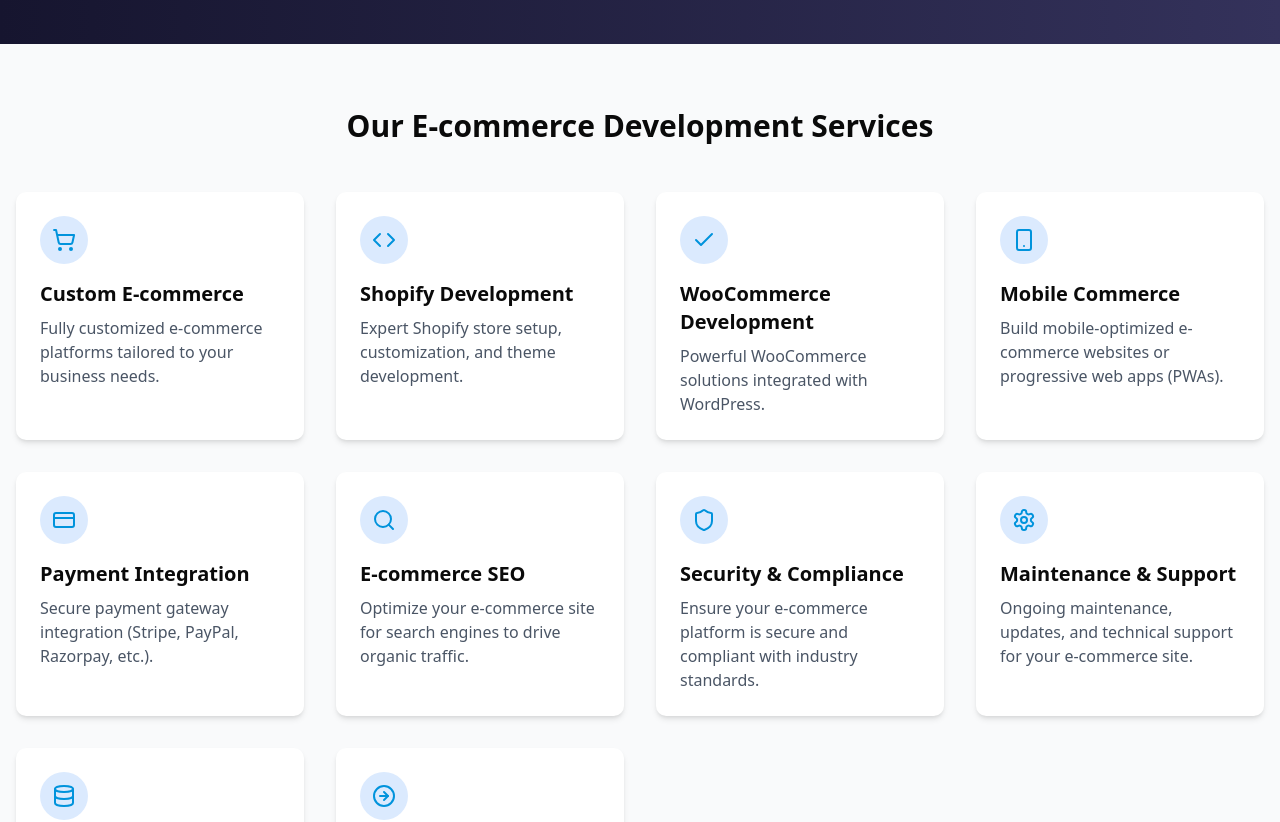
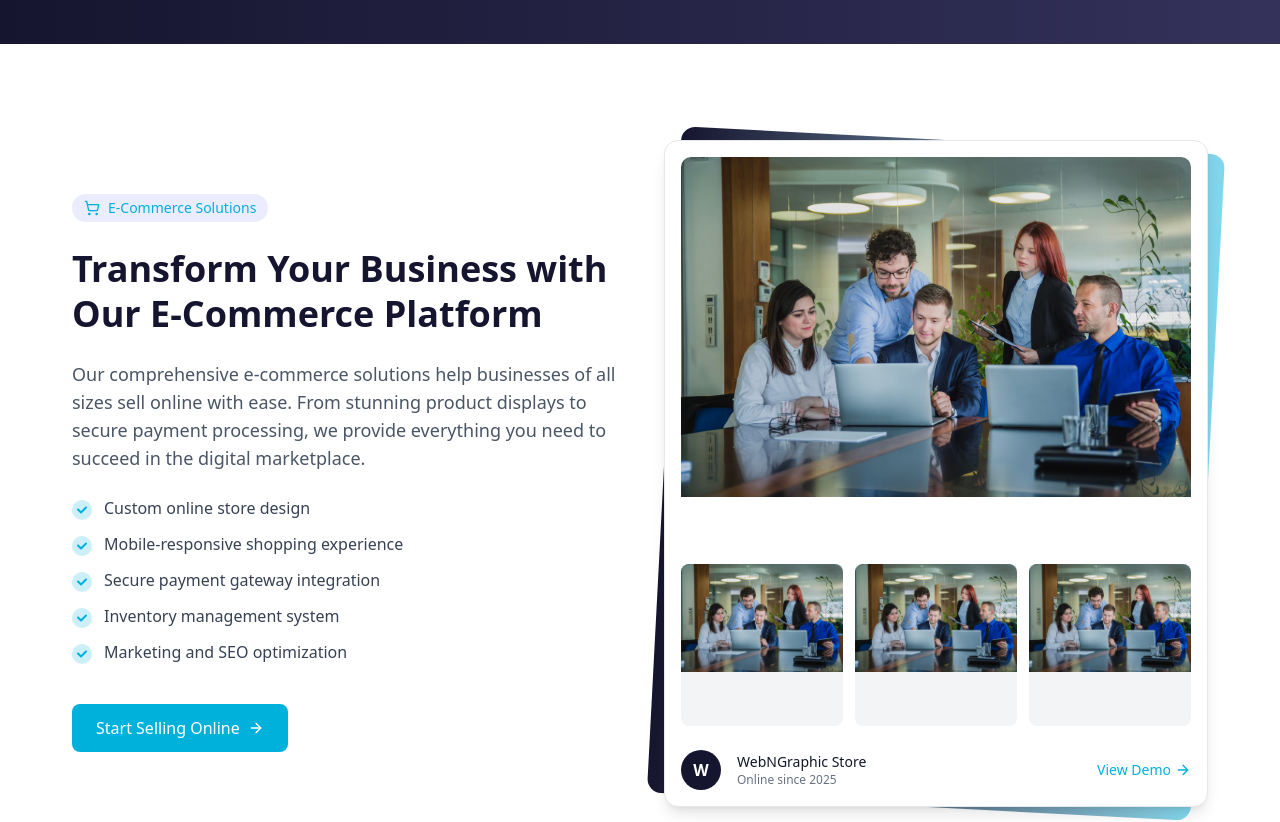
Before and after one commit to Bomstar/WebnGraphic, a Next.js app: page /webDevolopment/ecommerce in a window 1280 px wide. Shown: the part 280-1102 px from the top of the page. Built offline with nearby package versions, Linux system fonts and the light colour scheme.

Commit message:
add E-commerce

```diff
--- /dev/null
+++ b/app/webDevolopment/commponent/HeroSection.tsx
@@ -0,0 +1,30 @@
+import { Home } from "lucide-react";
+import Link from "next/link";
+
+export default function HeroSection({
+  headerData,
+}: {
+  headerData: { title: string; discription: string };
+}) {
+  return (
+    <section className="py-16 bg-gradient-to-r from-[#16152f] to-[#34325b] text-white text-center relative">
+      <h1 className="text-4xl md:text-5xl font-bold  mb-4">
+        {headerData.title}
+      </h1>
+      <div className="flex items-center justify-center text-sm">
+        <Link
+          href="/"
+          className="text-white hover:text-[#00b1dc] flex items-center"
+        >
+          <Home className="h-4 w-4 mr-1" /> Home
+        </Link>
+        <span className="mx-2 text-gray-400">/</span>
+        <span className="text-[#00b1dc]">{headerData.title}</span>
+      </div>
+      <p className="text-lg md:text-xl mt-5 max-w-3xl mx-auto mb-8">
+        {headerData.discription}
+      </p>
+      <div className="w-16 h-1 mt-7 bg-[#00b1dc] mx-auto"></div>
+    </section>
+  );
+}
--- a/app/webDevolopment/commponent/IndServicePage.tsx
+++ b/app/webDevolopment/commponent/IndServicePage.tsx
@@ -1,7 +1,8 @@
 "use client"; // Mark this as a client component
 
+import { JSX } from "react";
 import Link from "next/link";
-import { Check, Home } from "lucide-react";
+import { Check } from "lucide-react";
 import {
   Card,
   CardContent,
@@ -13,36 +14,47 @@
 import { Badge } from "@/components/ui/badge";
 import { cn } from "@/lib/utils";
 
-export default function ServicePage({ pricingPlans, services, headerData }) {
+interface HeaderData {
+  title: string;
+  discription: string;
+}
+
+interface Service {
+  id: number;
+  title: string;
+  description: string;
+  icon: JSX.Element;
+}
+
+interface PricingPlan {
+  id: number;
+  title: string;
+  description: string;
+  price: string;
+  features: string[];
+  buttonText: string;
+  buttonLink: string;
+  popular?: boolean;
+}
+
+interface ServicePageProps {
+  headerData: HeaderData;
+  services: Service[];
+  pricingPlans: PricingPlan[];
+}
+
+export default function ServicePage({
+  pricingPlans,
+  services,
+  headerData,
+}: ServicePageProps) {
   return (
     <>
-      {/* Hero Section */}
-
-      <section className="py-16 bg-gradient-to-r from-[#16152f] to-[#34325b] text-white text-center relative">
-        <h1 className="text-4xl md:text-5xl font-bold  mb-4">
-          {headerData.title}
-        </h1>
-        <div className="flex items-center justify-center text-sm">
-          <Link
-            href="/"
-            className="text-white hover:text-[#00b1dc] flex items-center"
-          >
-            <Home className="h-4 w-4 mr-1" /> Home
-          </Link>
-          <span className="mx-2 text-gray-400">/</span>
-          <span className="text-[#00b1dc]">{headerData.title}</span>
-        </div>
-        <p className="text-lg md:text-xl mt-5 max-w-3xl mx-auto mb-8">
-          {headerData.discription}
-        </p>
-        <div className="w-16 h-1 mt-7 bg-[#00b1dc] mx-auto"></div>
-      </section>
-
       {/* Service Details Section */}
       <section className="py-16 bg-gray-50">
         <div className="container mx-auto px-4">
           <h2 className="text-3xl font-bold text-center mb-12">
-            {headerData.boxTitle}
+            {headerData.title}
           </h2>
           <div className="grid grid-cols-1 md:grid-cols-2 lg:grid-cols-3 xl:grid-cols-4 gap-8">
             {/* Map through the services array and render each service */}
--- /dev/null
+++ b/app/webDevolopment/commponent/ecommerce-solotion.tsx
@@ -0,0 +1,121 @@
+"use client";
+
+import { ArrowRight, ShoppingCart } from "lucide-react";
+import Image from "next/image";
+
+export default function EcommerceSection() {
+  return (
+    <section className="w-full bg-white px-12 md:py-24">
+      <div className="container mx-auto px-4 md:px-6">
+        <div className="grid grid-cols-1 lg:grid-cols-2 gap-12 items-center">
+          <div className="space-y-6">
+            <div className="inline-flex items-center px-3 py-1 rounded-full bg-[#01dc]/10 text-[#00b1dc] text-sm font-medium">
+              <ShoppingCart className="h-4 w-4 mr-2" />
+              E-Commerce Solutions
+            </div>
+
+            <h2 className="text-3xl md:text-4xl font-bold text-[#16152f] leading-tight">
+              Transform Your Business with Our E-Commerce Platform
+            </h2>
+
+            <p className="text-gray-600 text-lg max-w-xl">
+              Our comprehensive e-commerce solutions help businesses of all
+              sizes sell online with ease. From stunning product displays to
+              secure payment processing, we provide everything you need to
+              succeed in the digital marketplace.
+            </p>
+
+            <ul className="space-y-3">
+              {[
+                "Custom online store design",
+                "Mobile-responsive shopping experience",
+                "Secure payment gateway integration",
+                "Inventory management system",
+                "Marketing and SEO optimization",
+              ].map((feature, index) => (
+                <li key={index} className="flex items-start">
+                  <div className="flex-shrink-0 w-5 h-5 rounded-full bg-[#00b1dc]/20 flex items-center justify-center mt-1">
+                    <svg
+                      width="10"
+                      height="8"
+                      viewBox="0 0 10 8"
+                      fill="none"
+                      xmlns="http://www.w3.org/2000/svg"
+                    >
+                      <path
+                        d="M1 3.5L4 6.5L9 1.5"
+                        stroke="#00b1dc"
+                        strokeWidth="2"
+                        strokeLinecap="round"
+                        strokeLinejoin="round"
+                      />
+                    </svg>
+                  </div>
+                  <span className="ml-3 text-gray-700">{feature}</span>
+                </li>
+              ))}
+            </ul>
+
+            <div className="pt-4">
+              <button className="group inline-flex items-center px-6 py-3 bg-[#00b1dc] text-white font-medium rounded-md hover:bg-[#0098c1] transition-colors">
+                Start Selling Online
+                <ArrowRight className="ml-2 h-4 w-4 transition-transform group-hover:translate-x-1" />
+              </button>
+            </div>
+          </div>
+
+          <div className="relative group">
+            <div className="absolute inset-0 bg-gradient-to-r duration-300 from-[#16152f] to-[#00b1dc]/50 rounded-xl transform rotate-3 group-hover:rotate-0"></div>
+            <div className="relative bg-white border border-gray-200 rounded-xl p-4 shadow-lg">
+              <div className="aspect-[4/3] relative overflow-hidden rounded-lg">
+                <Image
+                  src="/assets/Ourlegacy.png"
+                  width={800}
+                  height={600}
+                  alt="E-commerce platform showcase"
+                  className="object-cover"
+                />
+              </div>
+
+              <div className="mt-6 grid grid-cols-3 gap-3">
+                {[1, 2, 3].map((item) => (
+                  <div
+                    key={item}
+                    className="aspect-square relative overflow-hidden rounded-md bg-gray-100"
+                  >
+                    <Image
+                      src={"/assets/Ourlegacy.png"}
+                      width={200}
+                      height={200}
+                      alt={`Product ${item}`}
+                      className="object-cover"
+                    />
+                  </div>
+                ))}
+              </div>
+
+              <div className="mt-6 flex items-center justify-between">
+                <div className="flex items-center space-x-4">
+                  <div className="w-10 h-10 rounded-full bg-[#16152f] flex items-center justify-center text-white font-bold">
+                    W
+                  </div>
+                  <div>
+                    <p className="text-sm font-medium text-gray-900">
+                      WebNGraphic Store
+                    </p>
+                    <p className="text-xs text-gray-500">Online since 2025</p>
+                  </div>
+                </div>
+                <div className="flex items-center text-[#00b1dc]">
+                  <span className="text-sm font-medium">View Demo</span>
+                  <ArrowRight className="ml-1 h-4 w-4" />
+                </div>
+              </div>
+            </div>
+          </div>
+        </div>
+      </div>
+    </section>
+  );
+}
+``;
--- a/app/webDevolopment/commponent/features.tsx
+++ b/app/webDevolopment/commponent/features.tsx
@@ -20,8 +20,8 @@
   return (
     <section className="w-full bg-white text-black overflow-hidden">
       <div className="py-16 px-5 md:px-12 mx-auto max-w-7xl">
-        <div className="flex gap-10 items-center">
-          <div className="space-y-8">
+        <div className="flex max-sm:flex-col-reverse gap-10 items-start">
+          <div className="space-y-8 md:w-3/5 w-full">
             <div className="space-y-4">
               <h1 className="text-3xl lg:text-4xl font-bold  leading-tight">
                 Professional E-commerce Development Services
@@ -35,8 +35,8 @@
             <div className="grid grid-cols-1 md:grid-cols-2 gap-4">
               {features.map((feature) => (
                 <div key={feature.id} className="flex items-center gap-3">
-                  <div className="flex-shrink-0 w-8 h-8 rounded-full bg-[#00b1dc]/20 flex items-center justify-center">
-                    <Check className="h-5 w-5 text-[#00b1dc]" />
+                  <div className="flex-shrink-0 w-6 h-6 rounded-full bg-[#00b1dc]/20 flex items-center justify-center">
+                    <Check className="h-4 w-4 text-[#00b1dc]" />
                   </div>
                   <span className="font-medium">{feature.text}</span>
                 </div>
@@ -50,13 +50,13 @@
             </div>
           </div>
 
-          <div className="relative flex">
+          <div className="relative md:w-2/5 w-full flex">
             <Image
               src="/assets/Ourlegacy.png"
-              width={300}
+              width={400}
               height={500}
               alt="Designer with laptop"
-              className="relative z-10"
+              className="relative w-full z-10"
               priority
             />
           </div>
--- a/app/webDevolopment/ecommerce/page.tsx
+++ b/app/webDevolopment/ecommerce/page.tsx
@@ -14,6 +14,8 @@
 } from "lucide-react";
 import ServicePage from "@/app/webDevolopment/commponent/IndServicePage";
 import FeaturesSection from "../commponent/features";
+import EcommerceSection from "../commponent/ecommerce-solotion";
+import HeroSection from "../commponent/HeroSection";
 
 const services = [
   {
@@ -134,6 +136,8 @@
 export default function EcommerceServicePage() {
   return (
     <main>
+      <HeroSection headerData={headerData}></HeroSection>
+      <EcommerceSection></EcommerceSection>
       <ServicePage
         pricingPlans={pricingPlans}
         services={services}
```
Also changed, not shown: tsconfig.json (+27 -5 lines).
